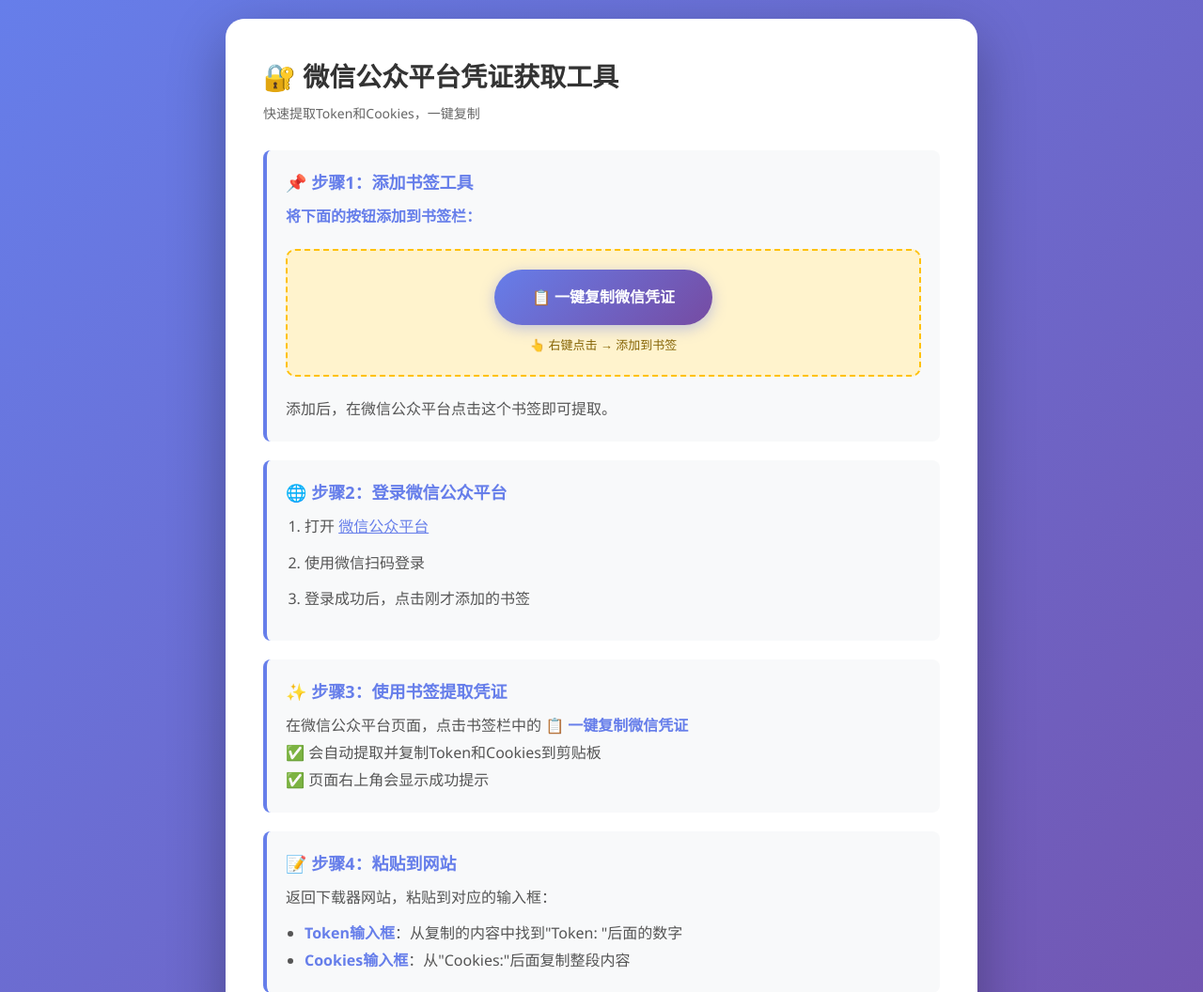
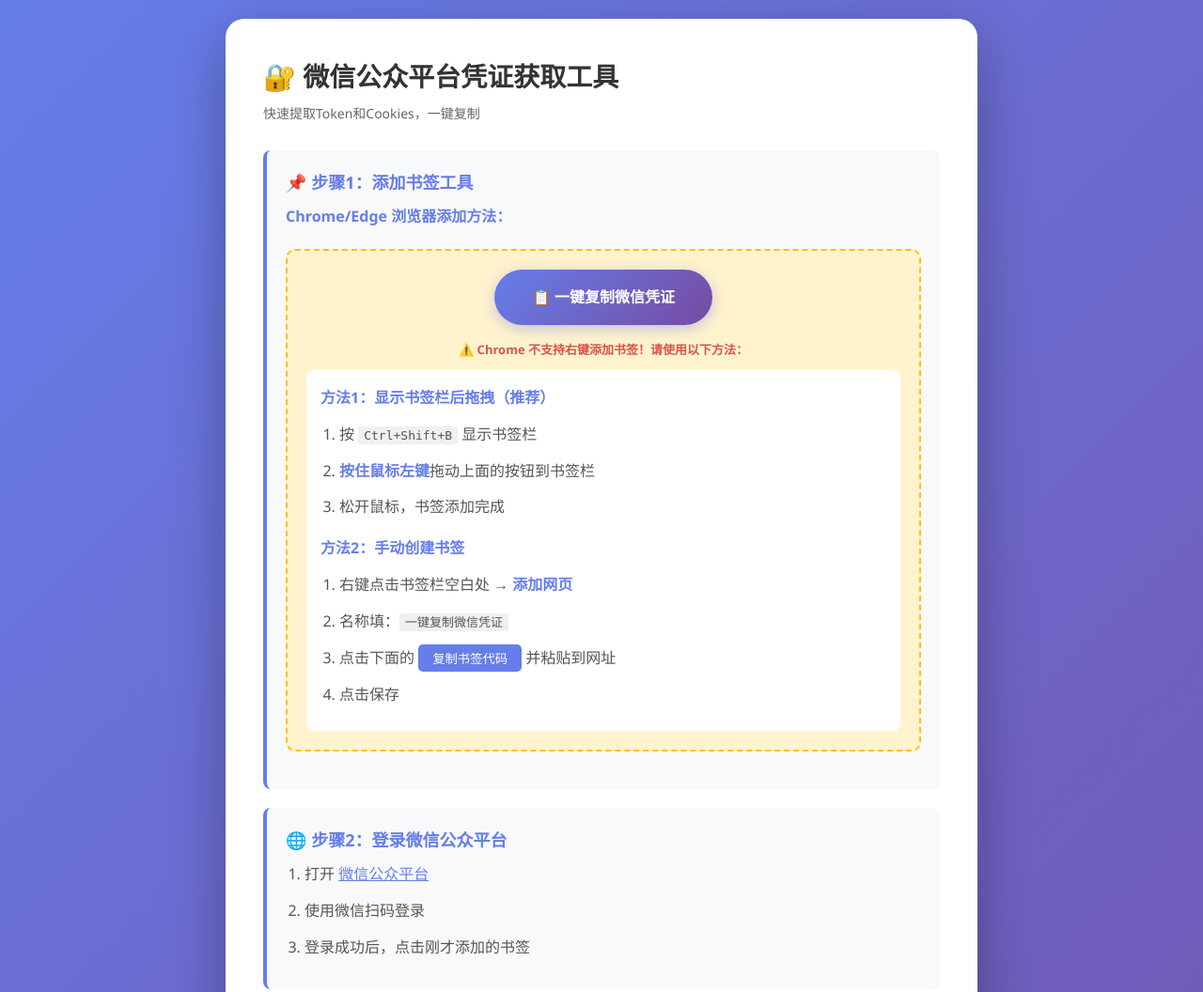
Before and after one commit to Jing-command/WeChat_Article_Getter, a FastAPI app: page /helper in a window 1280 px wide. Shown: the top 1056 px of the page at 94% size. Run offline with FastAPI, Linux system fonts and the light colour scheme.

Commit message:
fix: 优化Chrome书签添加方法，改为拖拽和手动创建

```diff
--- a/templates/helper.html
+++ b/templates/helper.html
@@ -164,16 +164,32 @@
         <div class="step">
             <div class="step-title">📌 步骤1：添加书签工具</div>
             <div class="step-content">
-                <p><strong>将下面的按钮添加到书签栏：</strong></p>
+                <p><strong>Chrome/Edge 浏览器添加方法：</strong></p>
                 <div class="bookmarklet-container">
                     <a href="javascript:(function(){try{let t='';const c=document.cookie.split(';');for(let i=0;i<c.length;i++){const p=c[i].trim().split('=');if(p[0]==='token'){t=p[1];break}}if(!t){const u=new URL(window.location.href);t=u.searchParams.get('token')||''}const cookies=document.cookie;if(!t||!cookies){alert('❌ 未找到Token或Cookies\n\n请确保：\n1. 已登录微信公众平台\n2. 在 mp.weixin.qq.com 域名下');return}const result=`Token: ${t}\n\nCookies:\n${cookies}`;const ta=document.createElement('textarea');ta.value=result;ta.style.position='fixed';ta.style.top='-9999px';document.body.appendChild(ta);ta.select();document.execCommand('copy');document.body.removeChild(ta);const div=document.createElement('div');div.innerHTML=`<div style='position:fixed;top:20px;right:20px;background:#4CAF50;color:white;padding:20px 30px;border-radius:10px;box-shadow:0 4px 15px rgba(0,0,0,0.3);z-index:999999;font-family:Microsoft YaHei;'><h3 style='margin:0 0 10px 0;font-size:18px;'>✅ 复制成功！</h3><p style='margin:0;font-size:14px;line-height:1.6;'>Token: ${t}<br>已复制到剪贴板<br><br>现在可以粘贴到网站了</p></div>`;document.body.appendChild(div);setTimeout(()=>div.remove(),5000)}catch(e){alert('发生错误：'+e.message)}})();"
                        class="bookmarklet-btn"
-                       onclick="showBookmarkInstructions(); return false;">
+                       id="bookmarkBtn">
                         📋 一键复制微信凭证
                     </a>
-                    <p class="hint">👆 右键点击 → 添加到书签</p>
+                    <p class="hint" style="color: #d9534f; font-weight: bold; margin-top: 15px;">
+                        ⚠️ Chrome 不支持右键添加书签！请使用以下方法：
+                    </p>
+                    <div style="background: white; padding: 15px; border-radius: 8px; margin-top: 10px; text-align: left;">
+                        <p style="color: #333; margin-bottom: 10px;"><strong>方法1：显示书签栏后拖拽（推荐）</strong></p>
+                        <ol style="margin-left: 20px; color: #555; line-height: 1.8;">
+                            <li>按 <code style="background: #f0f0f0; padding: 2px 6px; border-radius: 3px;">Ctrl+Shift+B</code> 显示书签栏</li>
+                            <li><strong>按住鼠标左键</strong>拖动上面的按钮到书签栏</li>
+                            <li>松开鼠标，书签添加完成</li>
+                        </ol>
+                        <p style="color: #333; margin: 15px 0 10px 0;"><strong>方法2：手动创建书签</strong></p>
+                        <ol style="margin-left: 20px; color: #555; line-height: 1.8;">
+                            <li>右键点击书签栏空白处 → <strong>添加网页</strong></li>
+                            <li>名称填：<code style="background: #f0f0f0; padding: 2px 6px; border-radius: 3px;">一键复制微信凭证</code></li>
+                            <li>点击下面的 <button onclick="copyBookmarkletCode()" style="background: #667eea; color: white; border: none; padding: 5px 15px; border-radius: 5px; cursor: pointer;">复制书签代码</button> 并粘贴到网址</li>
+                            <li>点击保存</li>
+                        </ol>
+                    </div>
                 </div>
-                <p>添加后，在微信公众平台点击这个书签即可提取。</p>
             </div>
         </div>
 
@@ -244,6 +260,20 @@
     </div>
 
     <script>
+        // 复制书签代码
+        function copyBookmarkletCode() {
+            const code = document.getElementById('bookmarkBtn').href;
+            const textarea = document.createElement('textarea');
+            textarea.value = code;
+            textarea.style.position = 'fixed';
+            textarea.style.top = '-9999px';
+            document.body.appendChild(textarea);
+            textarea.select();
+            document.execCommand('copy');
+            document.body.removeChild(textarea);
+            alert('✅ 书签代码已复制！\n\n下一步：\n1. 右键书签栏空白处\n2. 选择"添加网页"\n3. 名称填：一键复制微信凭证\n4. 网址粘贴刚复制的代码\n5. 保存');
+        }
+
         function copyManualCode() {
             const code = document.getElementById('manualCode').textContent;
             const textarea = document.createElement('textarea');
```
